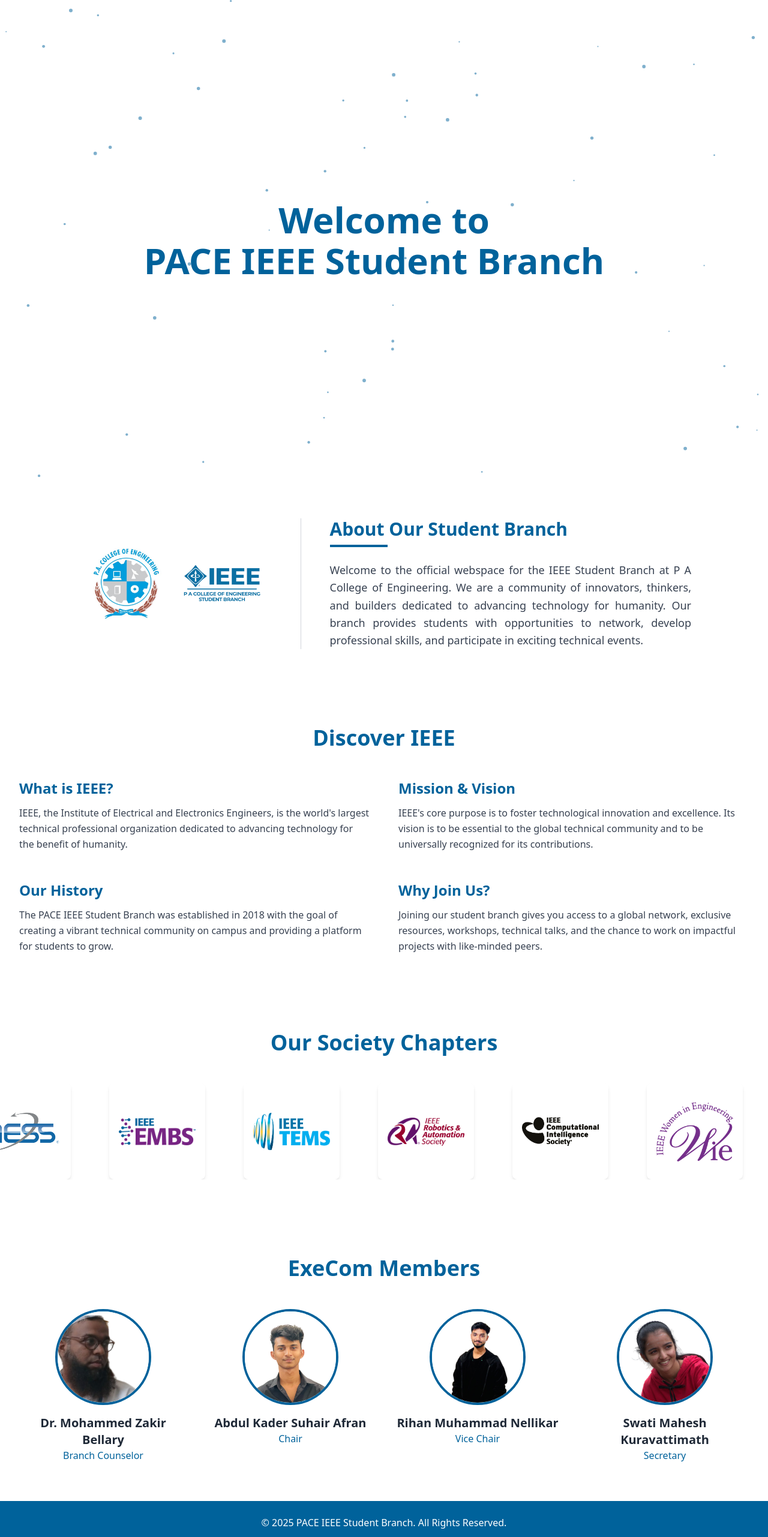
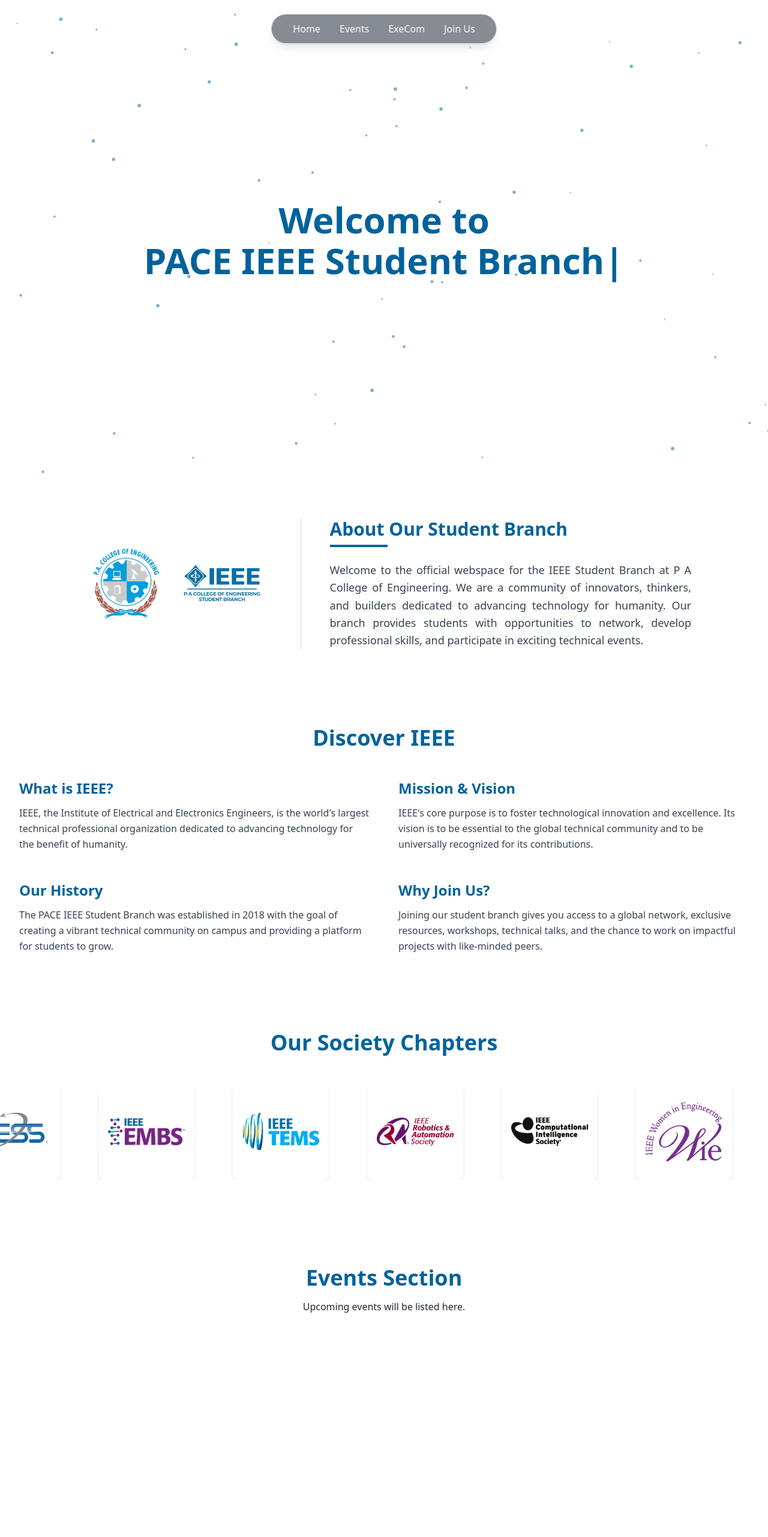
Before and after one commit to hibaah12/IEEE_SBC_Website, a React (Create React App) app: page / in a window 1280 px wide. Shown: the top 2562 px of the page at 60% size. Built offline with nearby package versions, Linux system fonts and the light colour scheme.

Commit message:
Added Navbar

```diff
--- a/src/App.js
+++ b/src/App.js
@@ -4,16 +4,22 @@
 import Societies from './components/Societies';
 import ExeCom from './components/ExeCom';
 import Footer from './components/Footer';
+import Navbar from './components/Navbar';
+import Events from './components/Events';
+import JoinUs from './components/JoinUs';
 
 function App() {
   return (
     <div className="bg-white text-gray-800">
+      <Navbar />
       <Hero />
       <main>
         <Intro />
         <About />
         <Societies />
+        <Events />
         <ExeCom />
+        <JoinUs />
       </main>
       <Footer />
     </div>
--- /dev/null
+++ b/src/components/Events.jsx
@@ -0,0 +1,12 @@
+// src/components/Events.jsx
+const Events = () => {
+  return (
+    <section id="events" className="py-20 h-screen bg-white">
+      <div className="container mx-auto text-center">
+        <h2 className="text-4xl font-bold text-ieee-blue">Events Section</h2>
+        <p className="mt-4">Upcoming events will be listed here.</p>
+      </div>
+    </section>
+  );
+};
+export default Events;
--- a/src/components/Hero.jsx
+++ b/src/components/Hero.jsx
@@ -39,7 +39,7 @@
   };
 
   return (
-    <section className="relative h-screen flex justify-center items-center text-center">
+    <section id="home" className="relative h-screen flex justify-center items-center text-center">
       <Particles
         id="tsparticles"
         init={particlesInit}
--- /dev/null
+++ b/src/components/JoinUs.jsx
@@ -0,0 +1,12 @@
+// src/components/JoinUs.jsx
+const JoinUs = () => {
+  return (
+    <section id="join-us" className="py-20 h-screen bg-gray-50">
+      <div className="container mx-auto text-center">
+        <h2 className="text-4xl font-bold text-ieee-blue">Join Us</h2>
+        <p className="mt-4">Information on how to become a member will be here.</p>
+      </div>
+    </section>
+  );
+};
+export default JoinUs;
--- /dev/null
+++ b/src/components/Navbar.jsx
@@ -0,0 +1,29 @@
+import React from 'react';
+
+const Navbar = () => {
+  const navLinks = [
+    { title: 'Home', path: '#home' },
+    { title: 'Events', path: '#events' },
+    { title: 'ExeCom', path: '#execom' },
+    { title: 'Join Us', path: '#join-us' },
+  ];
+
+  return (
+    <nav className="fixed top-6 left-1/2 -translate-x-1/2 z-50">
+      <ul className="flex items-center gap-2 bg-gray-900/50 backdrop-blur-md rounded-full px-6 py-3 shadow-lg">
+        {navLinks.map((link) => (
+          <li key={link.title}>
+            <a
+              href={link.path}
+              className="text-white font-medium px-3 py-1.5 hover:bg-ieee-blue/20 rounded-full transition-colors duration-300"
+            >
+              {link.title}
+            </a>
+          </li>
+        ))}
+      </ul>
+    </nav>
+  );
+};
+
+export default Navbar;
```
